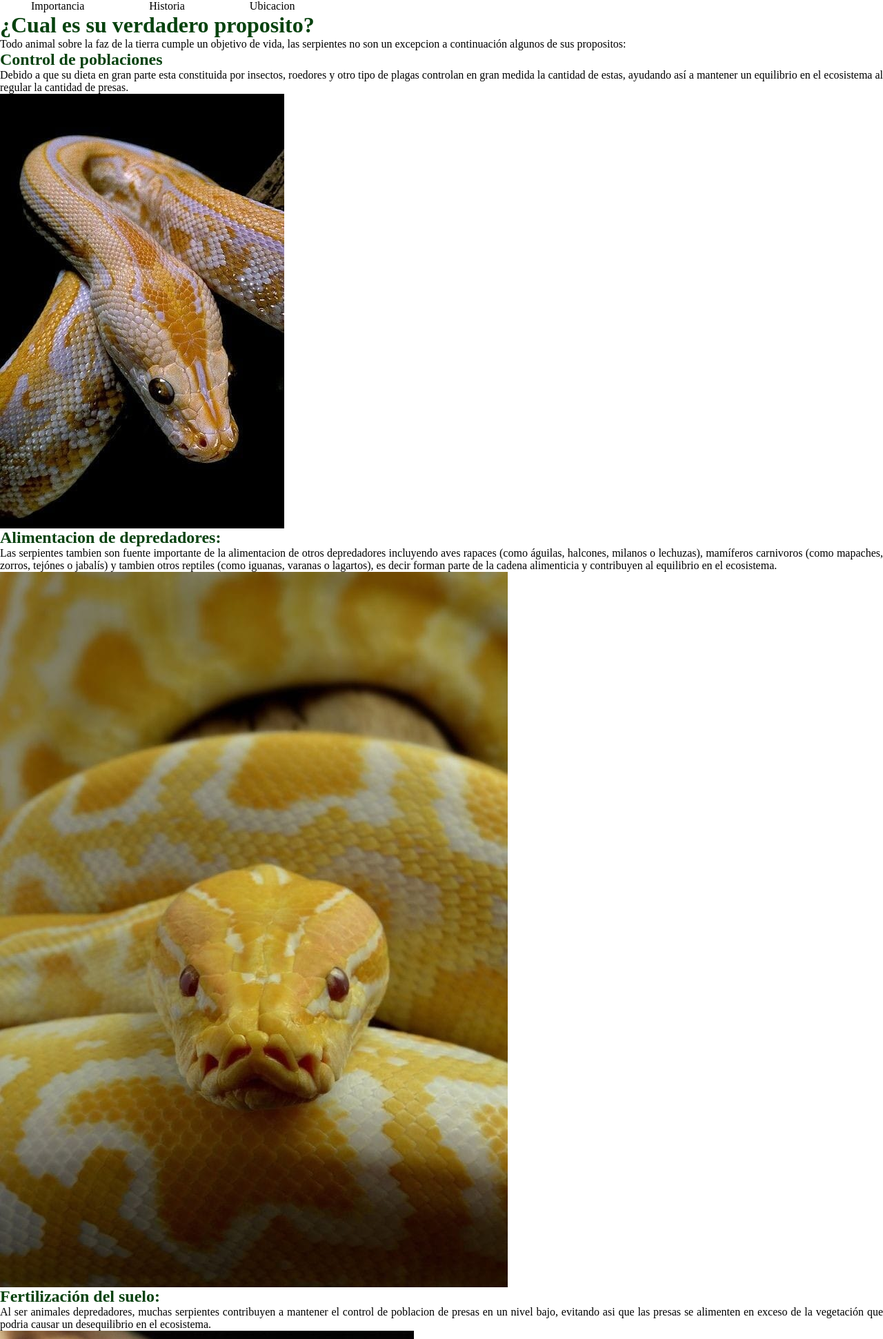
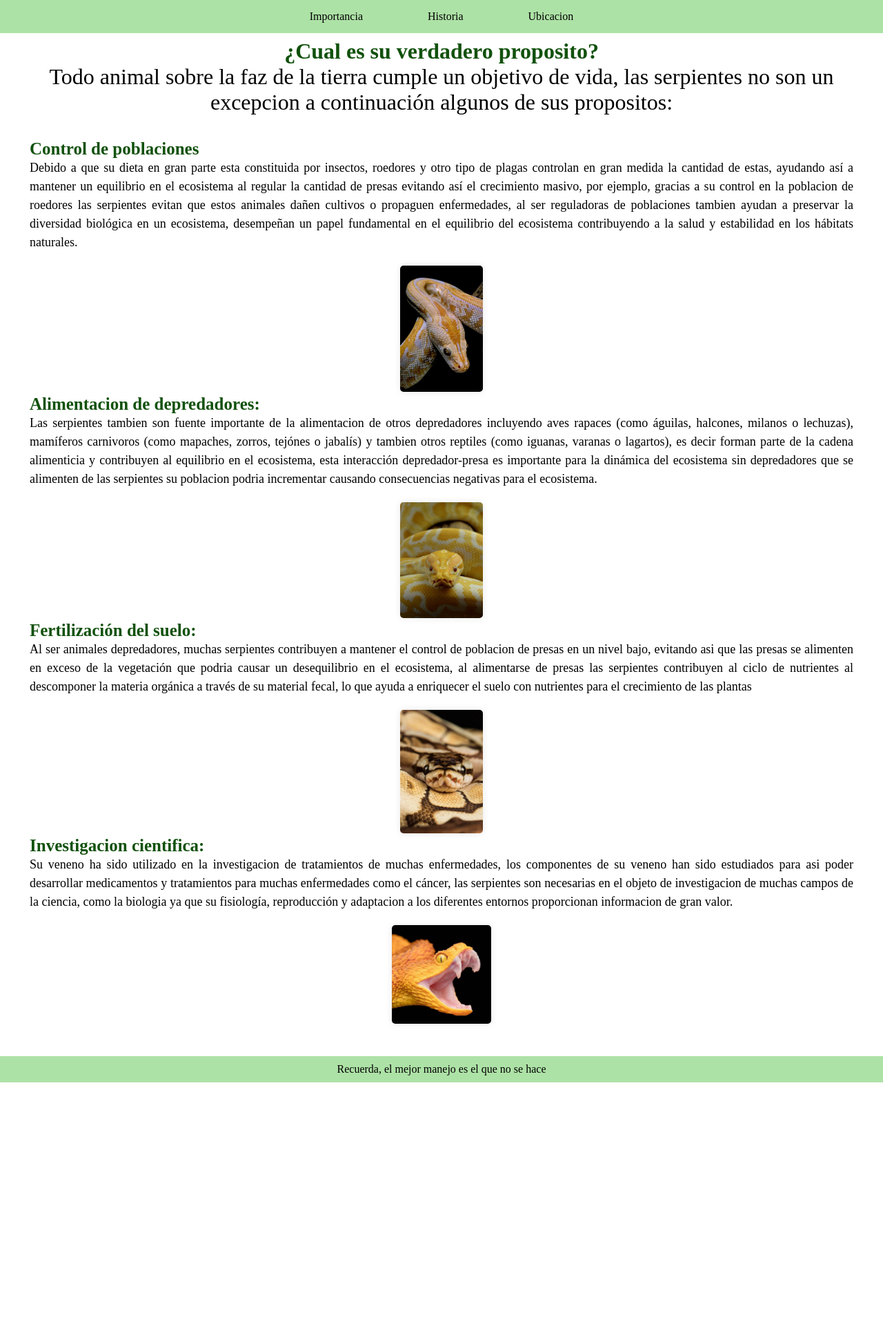
Before and after one commit to valdmntina/Avance, a Django app: page /importancia/ in a window 1280 px wide. Shown: the top 1941 px of the page at 69% size. After the commit the page ends 1569 px from the top, so only its background shows below. Run offline with Django 5.2, Linux system fonts and the light colour scheme.

Commit message:
css importancia

```diff
--- a/ProyectoFinal/Templates/importancia.html
+++ b/ProyectoFinal/Templates/importancia.html
@@ -1,5 +1,4 @@
 
-{% include "Layouts/Partials/menu.html" %}
 
 {% load static %}
 
@@ -8,62 +7,80 @@
 <head>
     <meta charset="UTF-8">
     <meta name="viewport" content="width=device-width, initial-scale=1.0">
-    <link rel="stylesheet" href="static/main.css">
-    <title>Inicio</title>
+    <link rel="stylesheet" href="{%static 'main.css'%}">
+    <title>Importancia</title>
 </head>
 
 <body>
-    <h1 class="subtitulo">¿Cual es su verdadero proposito?</h1>
-    <p>
+    <header>
+        {% include "Layouts/Partials/menu.html" %}
+    </header>
+    <main>
+        <h2 class="subtitulo proposito">¿Cual es su verdadero proposito?</h2>
+        <p class="proposito">
             Todo animal sobre la faz de la tierra cumple un objetivo de vida, las
             serpientes no son un excepcion a continuación algunos de sus propositos:
         </p>
 
-    <h2 class="subtitulo">Control de poblaciones</h2>
-    <p>
+        <div class="container_proposito">
+            <h3 class="subtitulo proposito-h2">Control de poblaciones</h3>
+            <p class="parrafo">
                 Debido a que su dieta en gran parte esta constituida por insectos,
                 roedores y otro tipo de plagas controlan en gran medida la cantidad de
                 estas, ayudando así a mantener un equilibrio en el ecosistema al regular
-        la cantidad de presas.
+                la cantidad de presas evitando así el crecimiento masivo, por ejemplo, gracias
+                a su control en la poblacion de roedores las serpientes evitan que estos animales
+                dañen cultivos o propaguen enfermedades, al ser reguladoras de poblaciones tambien ayudan a preservar
+                la diversidad biológica en un ecosistema, desempeñan un papel fundamental en el equilibrio del ecosistema
+                contribuyendo a la salud y estabilidad en los hábitats naturales.
             </p>
-    <figure class="">
-        <img class="" src="{% static "assets/serpiente3.jpeg" %}">
+            <figure class="imagen-container">
+                <img class="imagen1" src="{% static "assets/serpiente3.jpeg" %}">
             </figure>
 
-    <h2 class="subtitulo">Alimentacion de depredadores:</h2>
-    <p>
+            <h3 class="subtitulo proposito-h2">Alimentacion de depredadores:</h3>
+            <p class="parrafo">
                 Las serpientes tambien son fuente importante de la alimentacion de otros
                 depredadores incluyendo aves rapaces (como águilas, halcones, milanos o
                 lechuzas), mamíferos carnivoros (como mapaches, zorros, tejónes o jabalís)
                 y tambien otros reptiles (como iguanas, varanas o lagartos), es decir
                 forman parte de la cadena alimenticia y contribuyen al equilibrio en el
-        ecosistema.
+                ecosistema, esta interacción depredador-presa es importante para la dinámica del
+                ecosistema sin depredadores que se alimenten de las serpientes su poblacion podria incrementar
+                causando consecuencias negativas para el ecosistema.
             </p>
-    <figure class="">
-        <img class="" src="{% static "assets/serpiente4.jpeg" %}">
+            <figure class="imagen-container">
+                <img class="imagen2" src="{% static "assets/serpiente4.jpeg" %}">
             </figure>
 
-    <h2 class="subtitulo">Fertilización del suelo:</h2>
-    <p>
+            <h3 class="subtitulo proposito-h2">Fertilización del suelo:</h3>
+            <p class="parrafo">
                 Al ser animales depredadores, muchas serpientes contribuyen a mantener el
                 control de poblacion de presas en un nivel bajo, evitando asi que las
                 presas se alimenten en exceso de la vegetación que podria causar un
-        desequilibrio en el ecosistema.
+                desequilibrio en el ecosistema, al alimentarse de presas las serpientes contribuyen
+                al ciclo de nutrientes al descomponer la materia orgánica a través de su material fecal,
+                lo que ayuda a enriquecer el suelo con nutrientes para el crecimiento de las plantas
             </p>
-    <figure class="">
-        <img class="" src="{% static "assets/serpiente5.jpeg" %}">
+            <figure class="imagen-container">
+                <img class="imagen3" src="{% static "assets/serpiente5.jpeg" %}">
             </figure>
 
-    <h2 class="subtitulo">Investigacion cientifica:</h2>
-    <p>
-        Su veneno ha sido utilizado en la investigacion de medicamentos y
-        tratamientos de muchas enfermedades, las serpientes son necesarias en el
-        objeto de investigacion de muchas campos de la ciencia, como la biologia ,
-        la farmacologia y la genetica
+            <h3 class="subtitulo proposito-h2">Investigacion cientifica:</h3>
+            <p class="parrafo">
+                Su veneno ha sido utilizado en la investigacion de tratamientos de muchas enfermedades,
+                los componentes de su veneno han sido estudiados para asi poder desarrollar medicamentos y tratamientos para muchas enfermedades
+                como el cáncer, las serpientes son necesarias en el objeto de investigacion de muchas campos de la ciencia, como la biologia ya que
+                su fisiología, reproducción y adaptacion a los diferentes entornos proporcionan informacion de gran valor.
             </p>
-    <figure class="">
-        <img class="" src="{% static "assets/serpiente6.jpeg" %}">
+            <figure class="imagen-container">
+                <img class="imagen4" src="{% static "assets/serpiente6.jpeg" %}">
             </figure>
+        </div>
+    </main>
+    <footer class="footer_importancia">
+        <p>Recuerda, el mejor manejo es el que no se hace</p>
+    </footer>
 </body>
 
 </html>
--- a/ProyectoFinal/static/main.css
+++ b/ProyectoFinal/static/main.css
@@ -1,6 +1,7 @@
 :root{
     --color-one: #ade2a6;
     --color-two: #73bd6e;
+    --color-three: #11510c;
 }
 
 *{
@@ -11,8 +12,17 @@
     transition: 0.5s;
 }
 
+body{
+    text-align: justify;
+    font-family: 'Times New Roman', Times, serif;
+}
+
+.subtitulo{
+    color: var(--color-three);
+}
+
 /* INICIO */
-
+/* HEADER */
 header{
     text-align: center;
     background-color: var(--color-one);
@@ -57,8 +67,9 @@ nav a:hover{
     top: -20px;
 }
 
+/* FIN HEADER */
 .titulo{
-    color: #73bd6e;
+    color: var(--color-three);
     font-size: 20px;
     margin: 0;
     padding: 10px 20px;
@@ -81,7 +92,7 @@ nav a:hover{
 
 .titulo {
     background-color: #82cd8f;
-    color: #06420e;
+    color: var(--color-three);
     font-size: 20px;
     margin: 0;
     padding: 15px;
@@ -123,15 +134,8 @@ nav a:hover{
     border-radius: 0 10px 0 0;
 }
 
-
-body{
-    text-align: justify;
-    font-family: 'Times New Roman', Times, serif;
-}
-
-
+/* FIN INICIO */
 /* FOOTER */
-
 footer{
     background-color: var(--color-one);
     padding: 2px ;
@@ -144,6 +148,7 @@ footer{
 
 .frase{
     font-size: small;
+    color: black;
 }
 
 .redes-sociales{
@@ -152,7 +157,7 @@ footer{
 
 .redes-sociales a {
     display: inline-block;
-    width: 40px;
+    width: 30px;
     height: 40px;
     margin: 0 5px;
     font-size: 20px;
@@ -178,8 +183,55 @@ footer{
     font-size: smaller;
 }
 
+/* FIN FOOTER */
 /* IMPORTANCIA */
+main{
+    padding: 8px;
+}
 
-.subtitulo{
-    color: #06420e;
+.proposito{
+    text-align: center;
+    font-size: xx-large;
 }
+
+.proposito-h2{
+    padding-top: inherit;
+    font-size: 25px;
+}
+
+.parrafo{
+    font-size: 18px;
+    line-height: 1.5;
+    margin-bottom: 20px;
+}
+
+.container_proposito{
+    margin: 35px;
+    padding: initial;
+}
+
+.imagen-container{
+    text-align: center;
+    margin-top: 20px;
+}
+
+.imagen1, .imagen2, .imagen3{
+    max-width: 10%;
+    height: auto;
+    border-radius: 5px;
+    box-shadow: 0 0 10px rgba(28, 25, 25, 0.1);
+}
+
+.imagen4{
+    max-width: 12%;
+    height: auto;
+    border-radius: 5px;
+    box-shadow: 0 0 10px rgba(28, 25, 25, 0.1);
+}
+
+.footer_importancia{
+    text-align: center;
+    padding: 10px;
+    color: black;
+    background-color: var(--color-one);
+}
```
Also changed, not shown: ProyectoFinal/Templates/historia.html (+13 -6 lines). Lines whose indentation alone changed are shown as unchanged.
